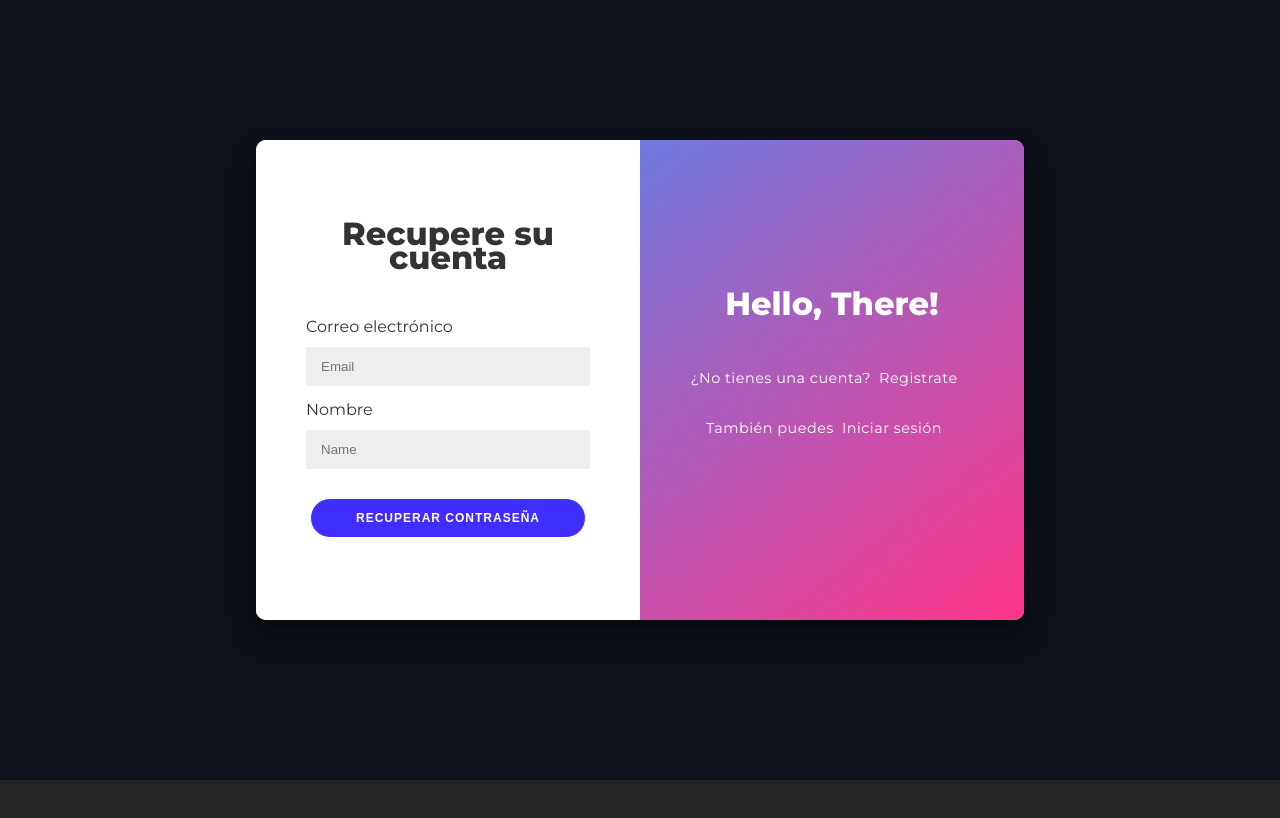
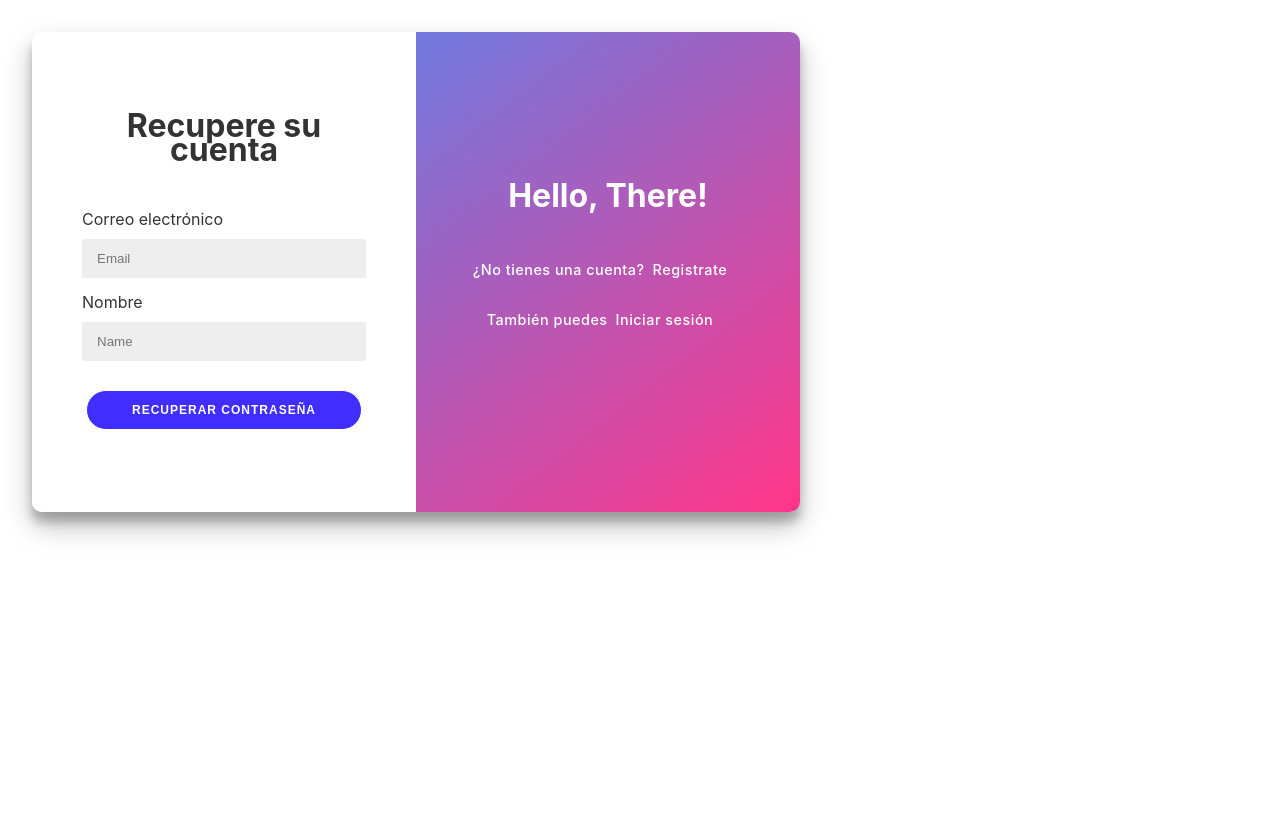
Before and after one commit to escalandres/PasswordManager, a React (Vite) app in the folder client/: page /change-password in a window 1280 px wide. Shown: the top 818 px of the page. Built offline with nearby package versions, Linux system fonts and the light colour scheme.

Commit message:
animated fa spinner added

```diff
--- a/client/package.json
+++ b/client/package.json
@@ -14,6 +14,7 @@
     "@fortawesome/free-solid-svg-icons": "^6.2.1",
     "@fortawesome/react-fontawesome": "^0.2.0",
     "axios": "^1.2.3",
+    "bootstrap": "^5.2.3",
     "crypto": "^1.0.1",
     "crypto-js": "^4.1.1",
     "dotenv": "^16.0.3",
--- a/client/src/components/Login.jsx
+++ b/client/src/components/Login.jsx
@@ -90,6 +90,7 @@ const Login = () => {
 
 
     return(
+        <div className="body">
             <div className="container" id="container">
                 <div className="form-container sign-up-container">
                     <form action="#" onSubmit={handleSubmit}>
@@ -151,7 +152,7 @@ const Login = () => {
                     </div>
                 </div>
             </div>
-
+        </div>
     )
 }
 export default Login
--- a/client/src/components/PasswordGallery.jsx
+++ b/client/src/components/PasswordGallery.jsx
@@ -3,9 +3,12 @@ import Cookies from 'universal-cookie';
 import axios from 'axios';
 import { FontAwesomeIcon } from "@fortawesome/react-fontawesome";
 import {faFacebook,faGooglePlusG, faLinkedinIn} from "@fortawesome/free-brands-svg-icons";
+import {faSpinner} from "@fortawesome/free-solid-svg-icons"
 import '../css/login.css';
 import '../css/password.css';
 import CryptoJS from "crypto-js";
+import Button from 'react-bootstrap/Button';
+import Form from 'react-bootstrap/Form';
 let i = 1;
 function encryptMessage(data){
     var ciphertext = CryptoJS.AES.encrypt(JSON.stringify(data), import.meta.env.VITE_FILE_KEY).toString();
@@ -32,37 +35,16 @@ const achu =()=>{
     let URL = 'http://localhost:5200/password/get-passwords';
 }
 
-const getPasswords = async() =>{
-    let URL = 'http://localhost:5200/password/get-passwords';
-    const user = cookies.get('user')
-    const answer = await axios.post(`${URL}`, {
-        user
-    });
-    let decryptedData = decryptMessage(answer.data.data, import.meta.env.VITE_FILE_KEY)
-    return decryptedData;
-    // console.log(decryptedData)
-    // passwords.push(decryptedData)
-    //console.log(passwords)
-    // decryptedData.forEach((password, index) => {
-    //     passwords.push(
-    //     <div key={index}>
-    //         <h2>Email: {password.email}</h2>
-    //         <h2>Username: {password.username}</h2>
-    //         <h2>Password: {password.password}</h2>
-    //         <h2>Url: {password.url}</h2>
-
-    //         <hr />
-    //     </div>,
-    //     );
-    // });
-    // console.log(passwords)
-}
 
 class PasswordGallery extends React.Component {
 // const PasswordGallery = () => {
     state = {
         passwords: []
     };
+    constructor(props) {
+        super(props);
+        this.handleSubmit = this.handleSubmit.bind(this);
+    }
     //const [form, setForm] = useState(initialState);
     handleChange = (e) => {
         setForm({ ...form, [e.target.name]: e.target.value });
@@ -84,7 +66,7 @@ class PasswordGallery extends React.Component {
         }
     }
 
-    handleSubmit = async (e) => {
+    async handleSubmit(e){
         e.preventDefault();
             const { email, username, password, url} = form;
             const URL = 'http://localhost:5200/password/save-password';
@@ -102,7 +84,7 @@ class PasswordGallery extends React.Component {
 
     render(){
     return(
-        <div className="container" id="container">
+        <div className="" id="">
             {/* <div className="form-container log-in-container new-password-container">
                 <form action="#" onSubmit={handleSubmit}>
                     <h1 className="h1-black">Create a new password</h1>
@@ -118,37 +100,42 @@ class PasswordGallery extends React.Component {
                 </form>
             </div> */}
 
-            <div className="form-container">
+            <div className="">
                 <div className="passwords-container">
                 {console.log(this.state.passwords)}
                     {this.state.passwords.map((password, index) =>{
                         return(
                             <div id={index} key={index}>
-                                {/* <div className="form-group">
+                                <form onSubmit={this.handleSubmit}>
+                                    <div className="form-group">
                                         <label className="label">Email</label>
-                                    <input name="email" type="email" value={password.email} />
+                                        <input name="email" type="email" value={password.email} onChange={this.handleChange}/>
                                     </div>
                                     <div className="form-group">
                                         <label className="label">Username</label>
-                                    <input name="username" type="text" value={password.username} />
+                                        <input name="username" type="text" value={password.username} onChange={this.handleChange}/>
                                     </div>
                                     <div className="form-group">
                                         <label className="label">Password</label>
-                                    <input name="password" type="password" value={password.password} />
+                                        <input name="password" type="password" value={password.password} onChange={this.handleChange}/>
                                     </div>
                                     <div className="form-group">
                                         <label className="label">Website</label>
-                                    <input name="url" type="url" value={password.url} />
-                                </div> */}
-                                <h2>Email: {password.email}</h2>
+                                        <input name="url" type="url" value={password.url} onChange={this.handleChange}/>
+                                    </div>
+                                    {/* <h2>Email: {password.email}</h2>
                                     <h2>Username: {password.username}</h2>
                                     <h2>Password: {password.password}</h2>
-                                <h2>Url: {password.url}</h2>
+                                    <h2>Url: {password.url}</h2> */}
+                                </form>
                             </div>
+
                         );
                     })
 
                     }
+
+                    <FontAwesomeIcon className="load-icon fa-pulse fa-3x fa-fw" icon={faSpinner} />
 
                 </div>
             </div>
--- a/client/src/css/login.css
+++ b/client/src/css/login.css
@@ -10,8 +10,7 @@
     box-sizing: border-box;
 }
 
-body {
-    background: #0E1119;
+.body {
     display: flex;
     justify-content: center;
     align-items: center;
--- a/client/src/css/password.css
+++ b/client/src/css/password.css
@@ -1,3 +1,7 @@
 h2{
     color: black;
 }
+
+.load-icon{
+    font-size: 30px;
+}
--- a/client/src/index.css
+++ b/client/src/index.css
@@ -4,13 +4,17 @@
   line-height: 24px;
   font-weight: 400;
 
-  color-scheme: light dark;
+  /* color-scheme: light dark;
   /* color: rgba(255, 255, 255, 0.87); */
-  background-color: #242424;
 
-  font-synthesis: none;
+  /* font-synthesis: none;
   text-rendering: optimizeLegibility;
   -webkit-font-smoothing: antialiased;
   -moz-osx-font-smoothing: grayscale;
-  -webkit-text-size-adjust: 100%;
+  -webkit-text-size-adjust: 100%; */
 }
+
+*{
+  margin: 0;
+  padding: 0;
+}
```
Also changed, not shown: 1 other file (tests, documents, lock files or other folders). Lines whose indentation alone changed are shown as unchanged.
